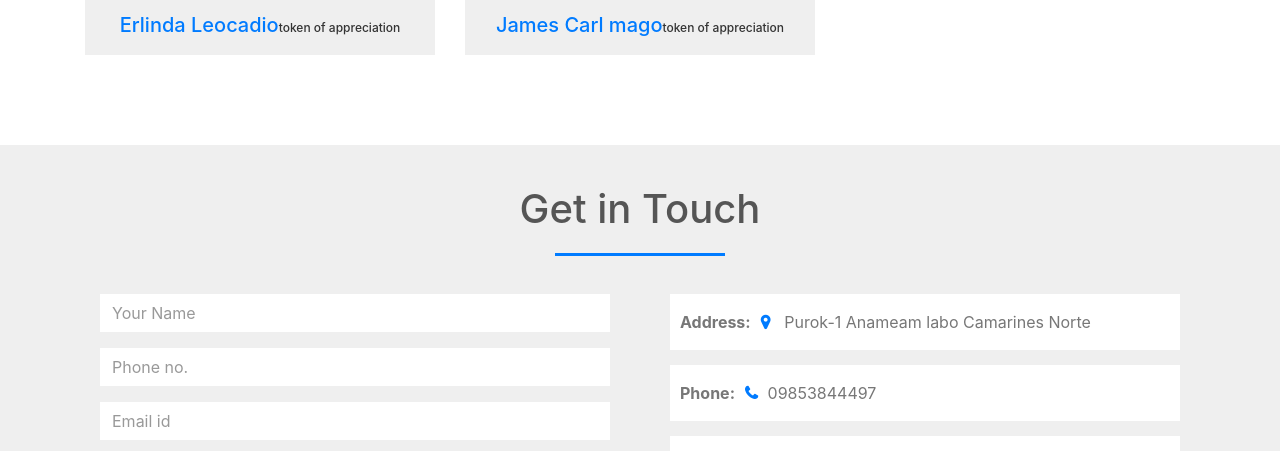
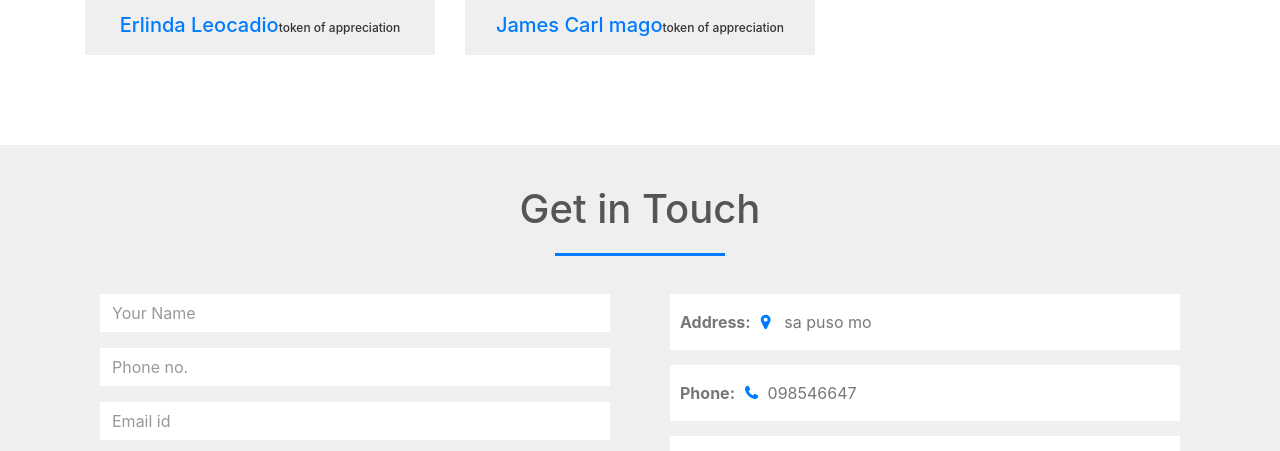
Before and after one commit to jakemerilla/official-website, a plain HTML site: page index.html in a window 1280 px wide. Shown: the part 6602-7053 px from the top of the page. Drawn offline with nearby package versions, Linux system fonts and the light colour scheme.

Commit message:
Update index.html

```diff
--- a/index.html
+++ b/index.html
@@ -414,8 +414,8 @@ At Computer Service Servicing, we're all about keeping your tech in top shape! W
     </form>
     </div>
     <div class="col-md-6 contact-info">
-        <div class="follow"><b>Address:</b><i class="fa fa-map-marker"></i> Purok-1 Anameam labo Camarines Norte</div>
-        <div class="follow"><b>Phone:</b><i class="fa fa-phone"></i>09853844497</div>
+        <div class="follow"><b>Address:</b><i class="fa fa-map-marker"></i> sa puso mo </div>
+        <div class="follow"><b>Phone:</b><i class="fa fa-phone"></i>098546647</div>
         <div class="follow"><b>email:</b><i class="fa fa-envelope-o"></i> jakemerilla7@gmail.com</div>
         <div class="follow"><label><b>Get Social:</b></label>
             <a href="https://www.facebok.com/jake.merilla"><i class="fa fa-facebook"></i></a>
```
